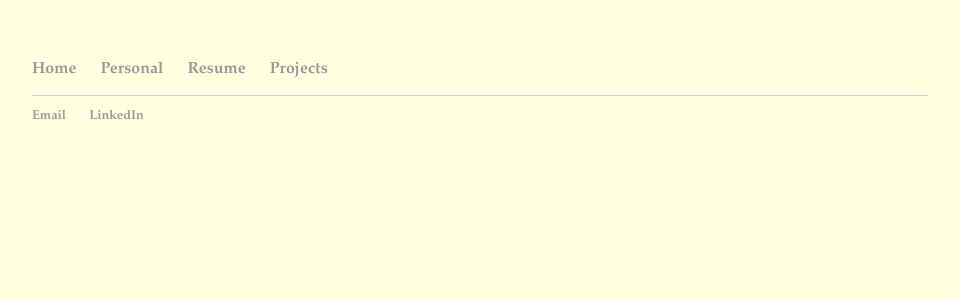
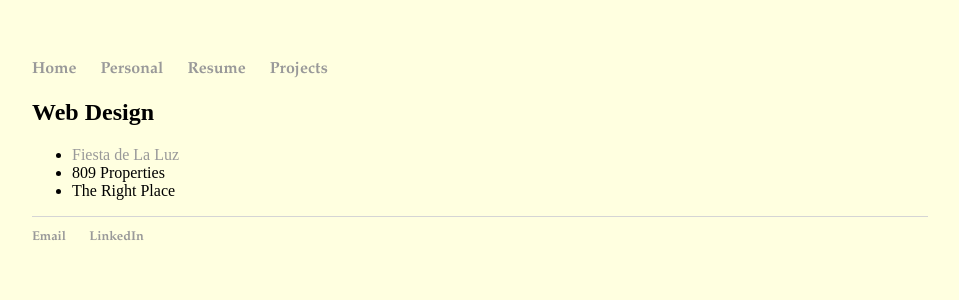
Before and after one commit to mraches/mraches.github.io, a Jekyll site: the page built from projects/index.html, in a window 1280 px wide. Shown: the top 300 px of the page, without its empty margins (160-1119 px from the left). Built offline with Jekyll 4.4.1, drawn with Linux system fonts in a browser that asks for light colours.

Commit message:
Update index.html

```diff
--- a/projects/index.html
+++ b/projects/index.html
@@ -2,3 +2,12 @@
 layout: default
 title: Rachel's Current Projects
 ---
+
+<div class="projects">
+  <h2>Web Design</h2>
+  <ul>
+    <li><a href="fdl.quitocultura.info">Fiesta de La Luz</a></li>
+    <li>809 Properties</li>
+    <li>The Right Place</li>
+  </ul>
+</div>
```
